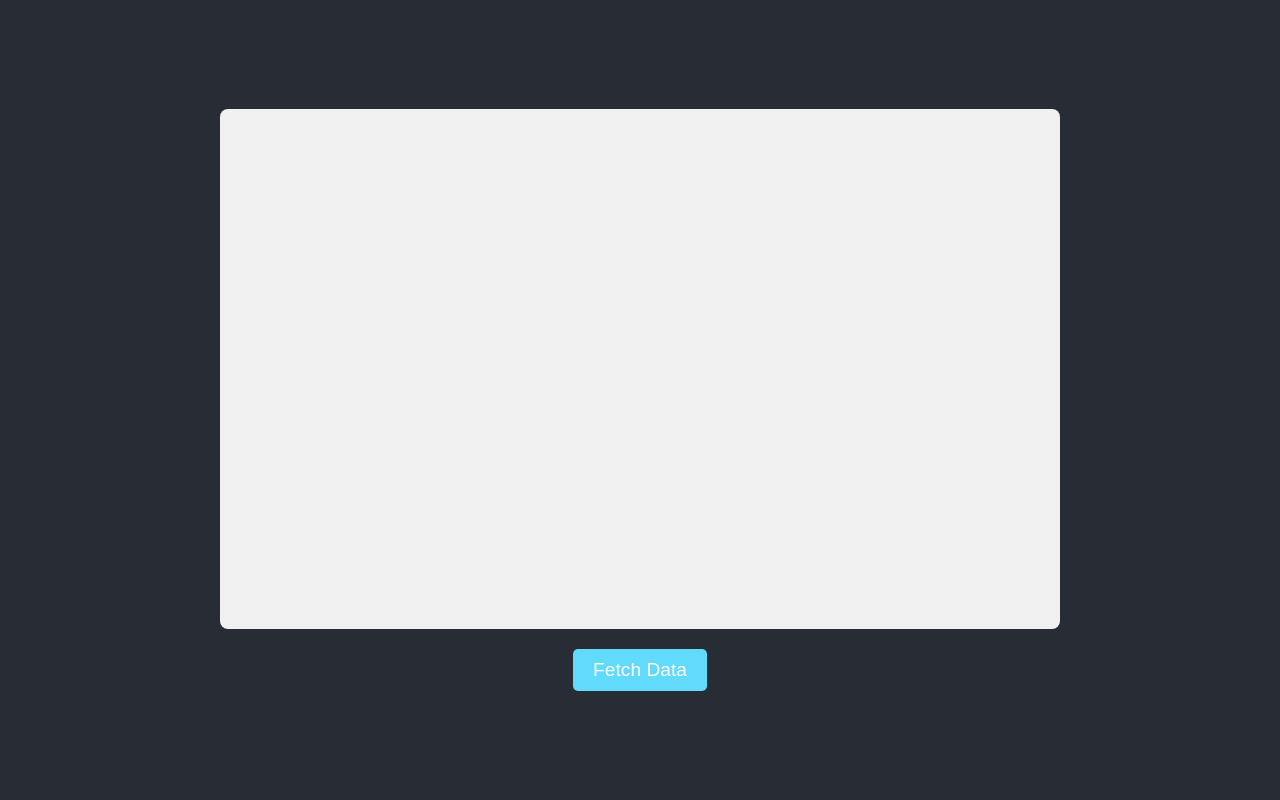
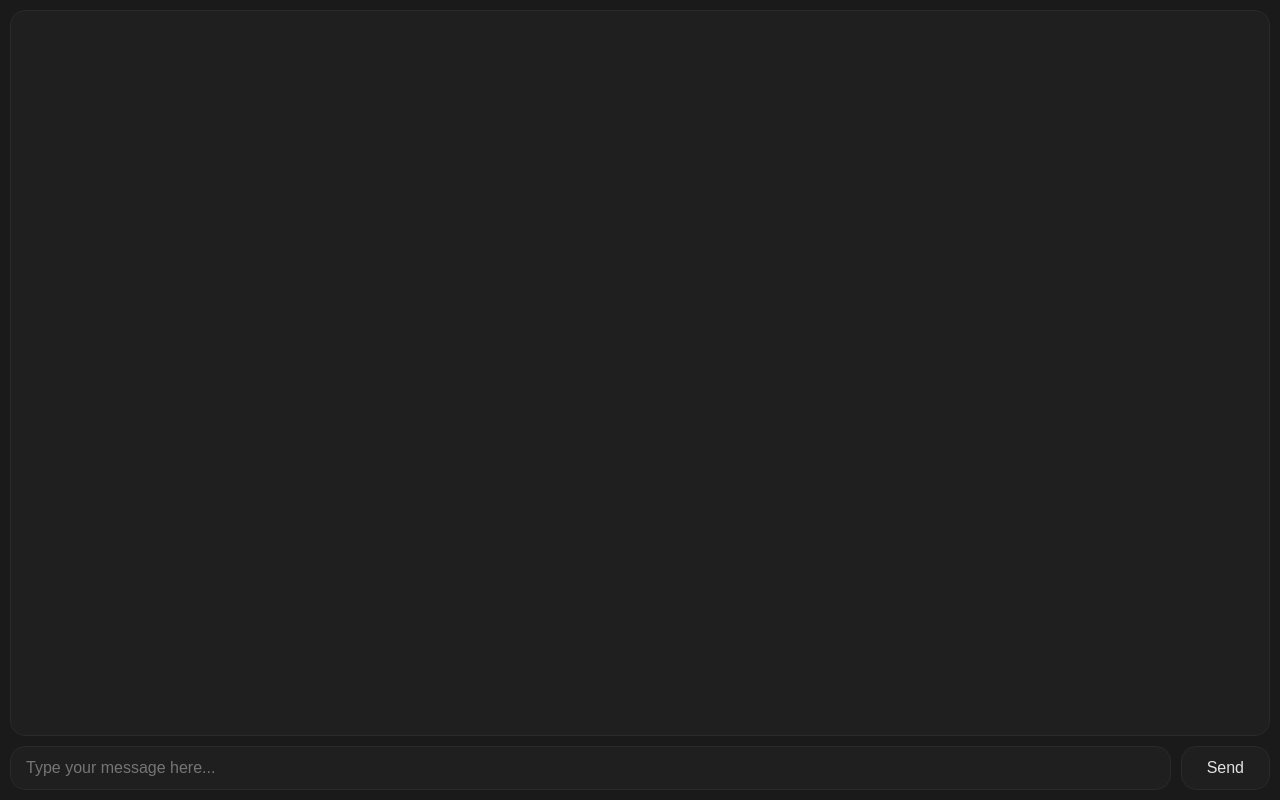
Before and after one commit to Piorum/ScLau, a React (Create React App) app in the folder chatfrontend/: page / in a window 1280 px wide. Built offline with nearby package versions, Linux system fonts and the light colour scheme.

Commit message:
Frontend Styling + Minor

```diff
--- a/chatfrontend/src/App.css
+++ b/chatfrontend/src/App.css
@@ -1,42 +1,81 @@
-.App {
-  text-align: center;
+/* General body styling for the dark theme */
+body {
+  margin: 0;
+  font-family: -apple-system, BlinkMacSystemFont, 'Segoe UI', 'Roboto', 'Oxygen',
+    'Ubuntu', 'Cantarell', 'Fira Sans', 'Droid Sans', 'Helvetica Neue',
+    sans-serif;
+  -webkit-font-smoothing: antialiased;
+  -moz-osx-font-smoothing: grayscale;
+  background-color: #191919;
 }
 
-.App-header {
-  background-color: #282c34;
-  min-height: 100vh;
+/* Main App container using flexbox for layout */
+.App {
   display: flex;
   flex-direction: column;
-  align-items: center;
-  justify-content: center;
-  font-size: calc(10px + 2vmin);
-  color: white;
+  height: 100vh;
+  background-color: #1a1a1a;
+  color: #e0e0e0;
 }
 
+/* Markdown container taking up the remaining space */
 .markdown-container {
-  background-color: #f0f0f0;
-  color: #333;
-  padding: 20px;
-  border-radius: 8px;
-  width: 80%;
-  max-width: 800px;
-  height: 60vh;
+  flex-grow: 1;
+  background-color: #1f1f1f;
+  color: #e2e2e5;
+  border: 1px solid #2a2a2a;
+  border-radius: 15px;
+  margin: 10px 10px 0px;
+  padding: 0px 20px;
   overflow-y: auto;
   text-align: left;
-  margin-bottom: 20px;
 }
 
+/* Stlying for most browsers */
+.markdown-container::-webkit-scrollbar {
+  display: none;
+}
+/* Styling for firefox */
+.markdown-container {
+  scrollbar-width: none;
+}
+
+/* Styling for the bottom input area */
+.input-area {
+  display: flex;
+  padding: 10px;
+  gap: 10px; /* Adds space between the input and the button */
+}
+
+/* Styling for the text input */
+input[type="text"] {
+  flex-grow: 1;
+  padding: 12px 15px;
+  font-size: 1rem;
+  border-radius: 15px;
+  border: 1px solid #2a2a2a;
+  background-color: #1f1f1f;
+  color: #e2e2e5;
+  outline: none;
+  transition: border-color 0.3s ease;
+}
+
+input[type="text"]:focus {
+  border-color: #e2e2e5;
+}
+
+/* Updated button styling for the dark theme */
 button {
-  background-color: #61dafb;
-  color: white;
-  border: none;
-  padding: 10px 20px;
-  border-radius: 5px;
-  font-size: 1.2rem;
+  background-color: #1f1f1f;
+  color: #e2e2e5;
+  border: 1px solid #2a2a2a;
+  padding: 12px 25px;
+  border-radius: 15px;
+  font-size: 1rem;
   cursor: pointer;
   transition: background-color 0.3s ease;
 }
 
 button:hover {
-  background-color: #4fa8c4;
+  border-color: #e2e2e5;
 }
--- a/chatfrontend/src/App.tsx
+++ b/chatfrontend/src/App.tsx
@@ -4,10 +4,14 @@ import './App.css';
 
 function App() {
   const [message, setMessage] = useState('');
+  const [inputValue, setInputValue] = useState('');
 
   const fetchData = async () => {
-    setMessage('');
-    const response = await fetch('/api/data');
+    // You can use the inputValue state here when making an API call
+    console.log('Sending message:', inputValue);
+
+    setMessage(''); // Clear previous message
+    const response = await fetch('/api/data'); // This is a placeholder
     const reader = response.body?.getReader();
     const decoder = new TextDecoder();
 
@@ -25,14 +29,32 @@ function App() {
     }
   };
 
+  const handleInputChange = (e: React.ChangeEvent<HTMLInputElement>) => {
+    setInputValue(e.target.value);
+  };
+
+  const handleKeyPress = (e: React.KeyboardEvent<HTMLInputElement>) => {
+    if (e.key === 'Enter') {
+      fetchData();
+    }
+  };
+
+
   return (
     <div className="App">
-      <header className="App-header">
-        <div className="markdown-container">
-          <ReactMarkdown>{message}</ReactMarkdown>
-        </div>
-        <button onClick={fetchData}>Fetch Data</button>
-      </header>
+      <div className="markdown-container">
+        <ReactMarkdown>{message}</ReactMarkdown>
+      </div>
+      <div className="input-area">
+        <input
+          type="text"
+          value={inputValue}
+          onChange={handleInputChange}
+          onKeyPress={handleKeyPress}
+          placeholder="Type your message here..."
+        />
+        <button onClick={fetchData}>Send</button>
+      </div>
     </div>
   );
 }
```
Also changed, not shown: 1 other file (tests, documents, lock files or other folders).
